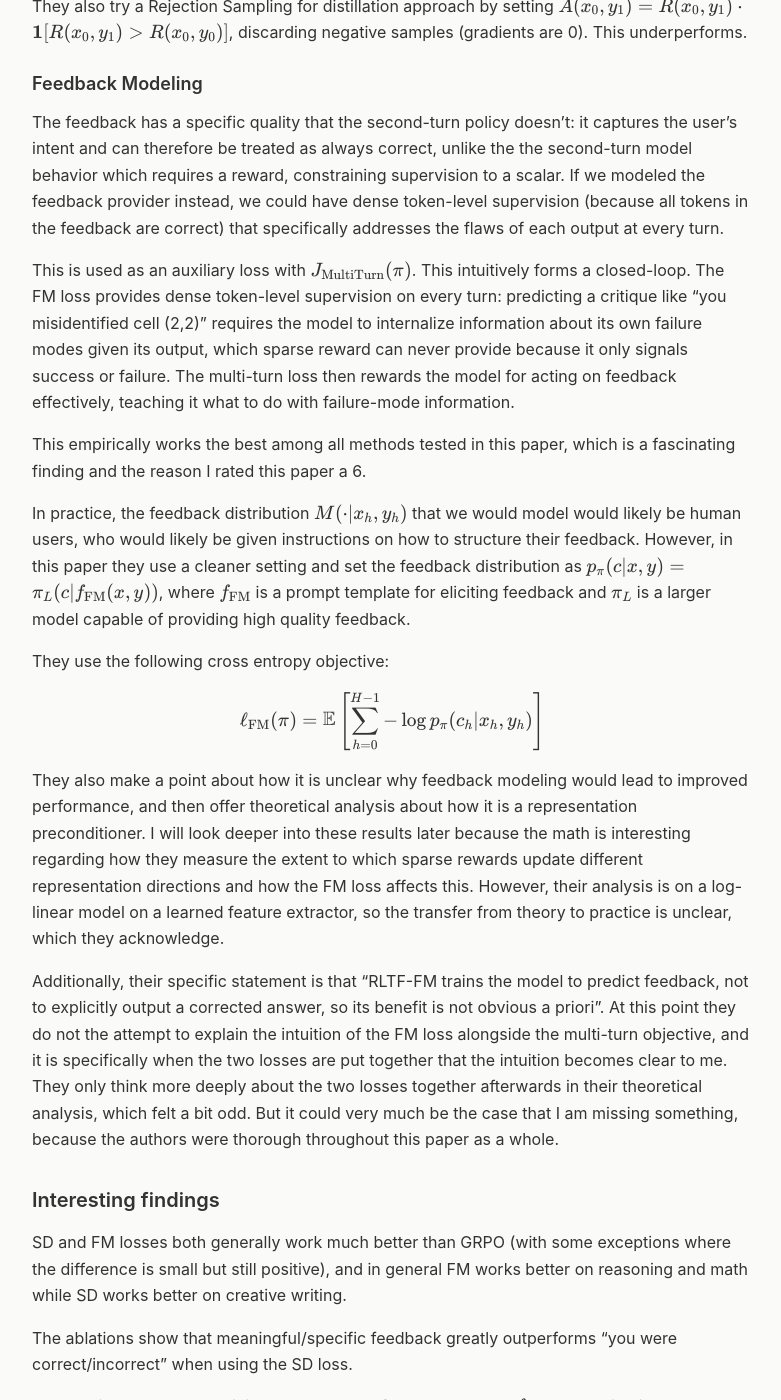
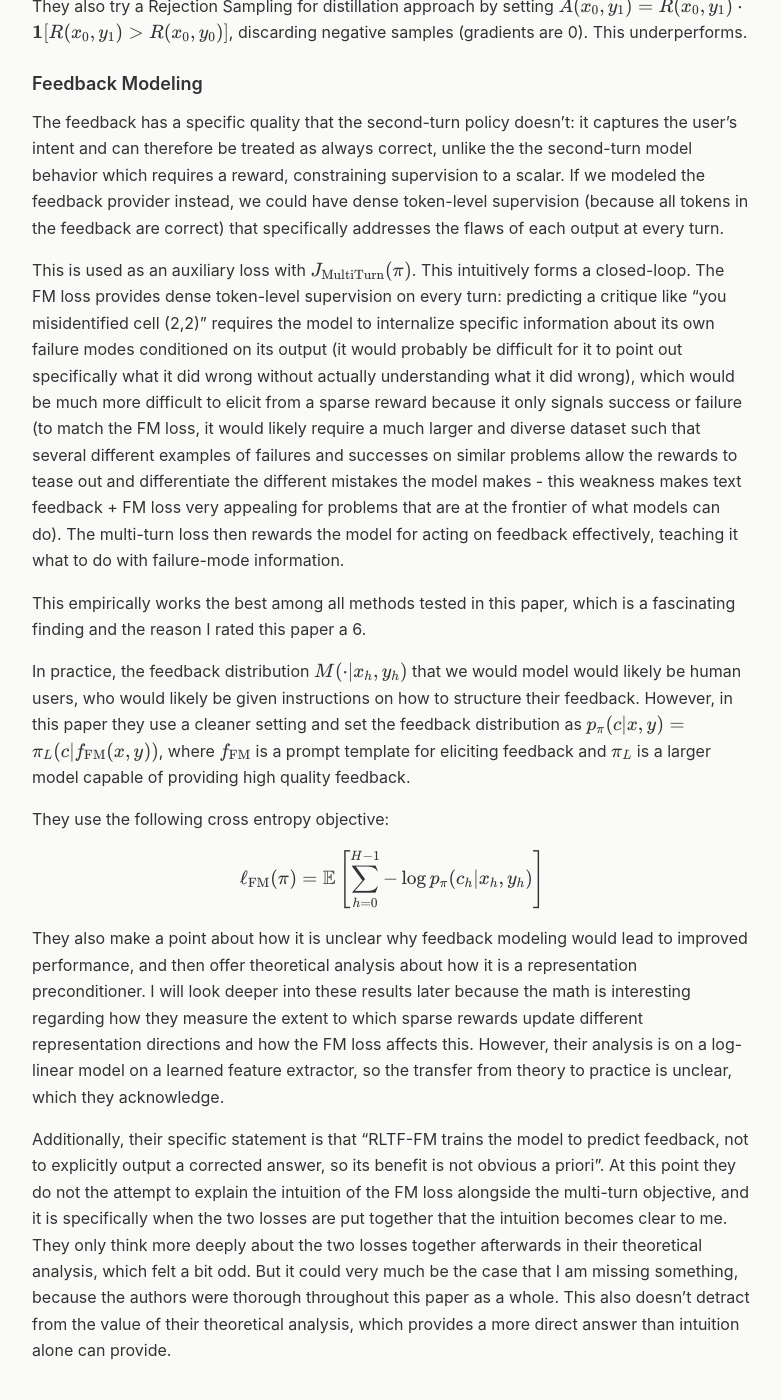
Before and after one commit to iishaan-i/iishaan-i.github.io, a Jekyll site: the page built from _posts/2026-05-14-expanding-the-capabilities-of-reinforcement-learning-via-text-feedback.md, in a window 1280 px wide and 1400 px high, scrolled down 5081 px. Shown: the whole window, without its empty margins (248-1029 px from the left). Built offline with Jekyll 4.4.1, drawn with Linux system fonts in a browser that asks for light colours; some of the changed text lies outside the part shown.

Commit message:
Refresh RLTF notes
Co-authored-by: Cursor <cursoragent@cursor.com>

```diff
--- a/_posts/2026-05-14-expanding-the-capabilities-of-reinforcement-learning-via-text-feedback.md
+++ b/_posts/2026-05-14-expanding-the-capabilities-of-reinforcement-learning-via-text-feedback.md
@@ -136,7 +136,7 @@ They also try a Rejection Sampling for distillation approach by setting <span cl
 
 The feedback has a specific quality that the second-turn policy doesn't: it captures the user's intent and can therefore be treated as always correct, unlike the the second-turn model behavior which requires a reward, constraining supervision to a scalar. If we modeled the feedback provider instead, we could have dense token-level supervision (because all tokens in the feedback are correct) that specifically addresses the flaws of each output at every turn.
 
-This is used as an auxiliary loss with <span class="math-render" data-display="inline" data-math="J_\text{MultiTurn}(\pi)"></span>. This intuitively forms a closed-loop. The FM loss provides dense token-level supervision on every turn: predicting a critique like "you misidentified cell (2,2)" requires the model to internalize information about its own failure modes given its output, which sparse reward can never provide because it only signals success or failure. The multi-turn loss then rewards the model for acting on feedback effectively, teaching it what to do with failure-mode information.
+This is used as an auxiliary loss with <span class="math-render" data-display="inline" data-math="J_\text{MultiTurn}(\pi)"></span>. This intuitively forms a closed-loop. The FM loss provides dense token-level supervision on every turn: predicting a critique like "you misidentified cell (2,2)" requires the model to internalize specific information about its own failure modes conditioned on its output (it would probably be difficult for it to point out specifically what it did wrong without actually understanding what it did wrong), which would be much more difficult to elicit from a sparse reward because it only signals success or failure (to match the FM loss, it would likely require a much larger and diverse dataset such that several different examples of failures and successes on similar problems allow the rewards to tease out and differentiate the different mistakes the model makes - this weakness makes text feedback + FM loss very appealing for problems that are at the frontier of what models can do). The multi-turn loss then rewards the model for acting on feedback effectively, teaching it what to do with failure-mode information.
 
 This empirically works the best among all methods tested in this paper, which is a fascinating finding and the reason I rated this paper a 6.
 
@@ -148,7 +148,7 @@ They use the following cross entropy objective:
 
 They also make a point about how it is unclear why feedback modeling would lead to improved performance, and then offer theoretical analysis about how it is a representation preconditioner. I will look deeper into these results later because the math is interesting regarding how they measure the extent to which sparse rewards update different representation directions and how the FM loss affects this. However, their analysis is on a log-linear model on a learned feature extractor, so the transfer from theory to practice is unclear, which they acknowledge.
 
-Additionally, their specific statement is that "RLTF-FM trains the model to predict feedback, not to explicitly output a corrected answer, so its benefit is not obvious a priori". At this point they do not the attempt to explain the intuition of the FM loss alongside the multi-turn objective, and it is specifically when the two losses are put together that the intuition becomes clear to me. They only think more deeply about the two losses together afterwards in their theoretical analysis, which felt a bit odd. But it could very much be the case that I am missing something, because the authors were thorough throughout this paper as a whole.
+Additionally, their specific statement is that "RLTF-FM trains the model to predict feedback, not to explicitly output a corrected answer, so its benefit is not obvious a priori". At this point they do not the attempt to explain the intuition of the FM loss alongside the multi-turn objective, and it is specifically when the two losses are put together that the intuition becomes clear to me. They only think more deeply about the two losses together afterwards in their theoretical analysis, which felt a bit odd. But it could very much be the case that I am missing something, because the authors were thorough throughout this paper as a whole. This also doesn't detract from the value of their theoretical analysis, which provides a more direct answer than intuition alone can provide.
 
 ## Interesting findings
 
@@ -156,6 +156,6 @@ SD and FM losses both generally work much better than GRPO (with some exceptions
 
 The ablations show that meaningful/specific feedback greatly outperforms "you were correct/incorrect" when using the SD loss.
 
-When using the FM loss, giving the model the feedback prompt <span class="math-render" data-display="inline" data-math="f_\text{FM}"></span> and having it model critiques at every turn at test time outperformed not using the self-critique strategy.
+When using the FM loss, giving the model the feedback prompt <span class="math-render" data-display="inline" data-math="f_\text{FM}"></span> and having it model critiques at every turn at test time outperformed not using the self-critique strategy. The performance still greatly improving even without the feedback prompt suggests the model may have been critiquing itself already, and/or stands as evidence for the representation preconditioning theory.
 
 Really cool paper overall, I'm curious to see where it will lead.
```
